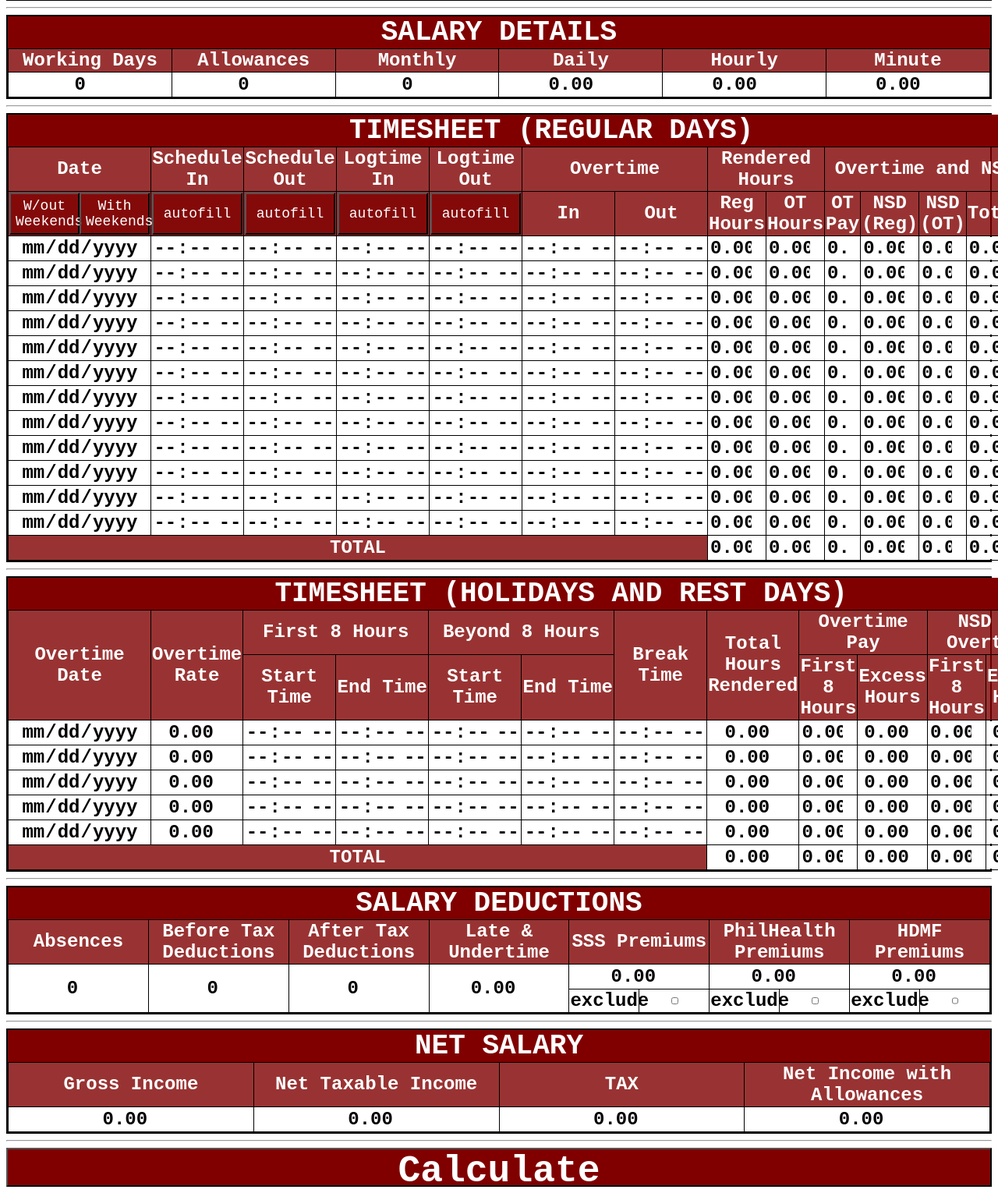
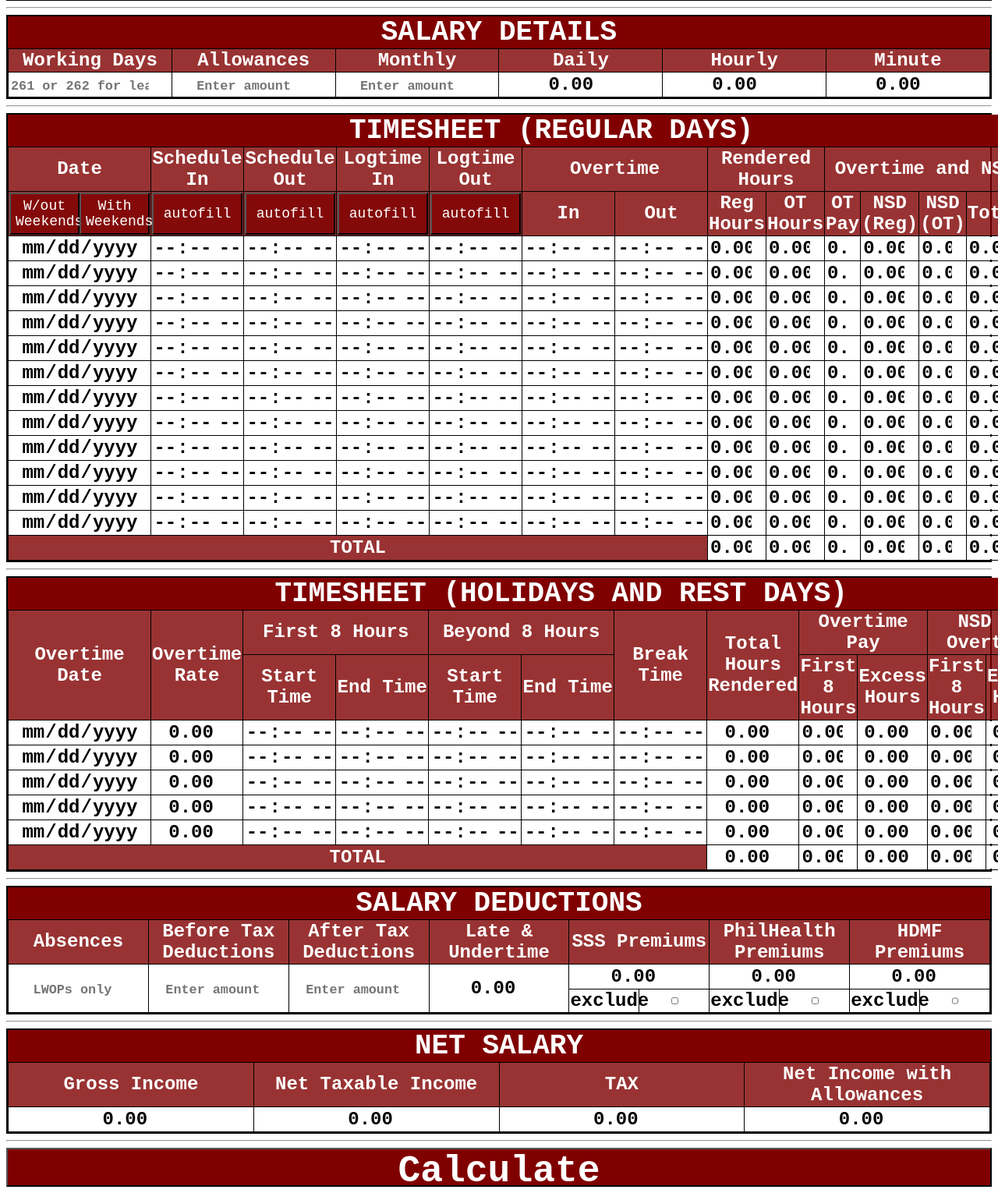
Before and after one commit to jaavillamor/payrollcalculatortest, a plain HTML site: page index.html in a window 1280 px wide. Shown: the part 110-1640 px from the top of the page at 78% size. Drawn offline with Linux system fonts and the light colour scheme.

Commit message:
Add files via upload

```diff
--- a/index.html
+++ b/index.html
@@ -33,9 +33,9 @@
         </thead>
         <tbody>
           <tr>
-            <td><input step="any" type="number" id="workingdays" value="0" placeholder="261 or 262 for leap year" min="0" required></td>
-            <td><input step="any" type="number" id="allowances" value="0" min="0" required></td>
-            <td><input step="any" type="number" id="monthly" value="0" min="0" required></td>
+            <td><input step="any" type="number" id="workingdays" value="" placeholder="261 or 262 for leap year" min="0" required></td>
+            <td><input step="any" type="number" id="allowances" value="" placeholder="Enter amount" min="0"></td>
+            <td><input step="any" type="number" id="monthly" placeholder="Enter amount" value="" min="0" required></td>
             <td><input tabindex="-1" step="any" type="number" id="daily" value="0.00" min="0" readonly></td>
             <td><input tabindex="-1" step="any" type="number" id="hourly" value="0.00" min="0" readonly></td>
             <td><input tabindex="-1" step="any" type="number" id="minute" value="0.00" min="0" readonly></td>
@@ -425,9 +425,9 @@
         </thead>
         <tbody>
           <tr>
-            <td rowspan="2"><input step="any" type="number" id="absences" value="0" min="0" placeholder="LWOPs only"></td>
-            <td rowspan="2"><input required step="any" type="number" id="btaxDeductions" value="0" min="0"></td>
-            <td rowspan="2"><input required step="any" type="number" id="ataxdeductions" value="0" min="0"></td>
+            <td rowspan="2"><input step="any" type="number" id="absences" value="" min="0" placeholder="LWOPs only"></td>
+            <td rowspan="2"><input required step="any" type="number" id="btaxDeductions" value="" min="0" placeholder="Enter amount"></td>
+            <td rowspan="2"><input required step="any" type="number" id="ataxdeductions" value="" min="0" placeholder="Enter amount"></td>
             <td rowspan="2"><input tabindex="-1" step="any" type="number" id="totalLateHoursDeductions" value="0.00" min="0" readonly></td>
             <td colspan="2"><input tabindex="-1" step="any" type="number" id="sss" value="0.00" min="0" readonly></td>
             <td colspan="2"><input tabindex="-1" step="any" type="number" id="philhealth" value="0.00" min="0" readonly></td>
```
